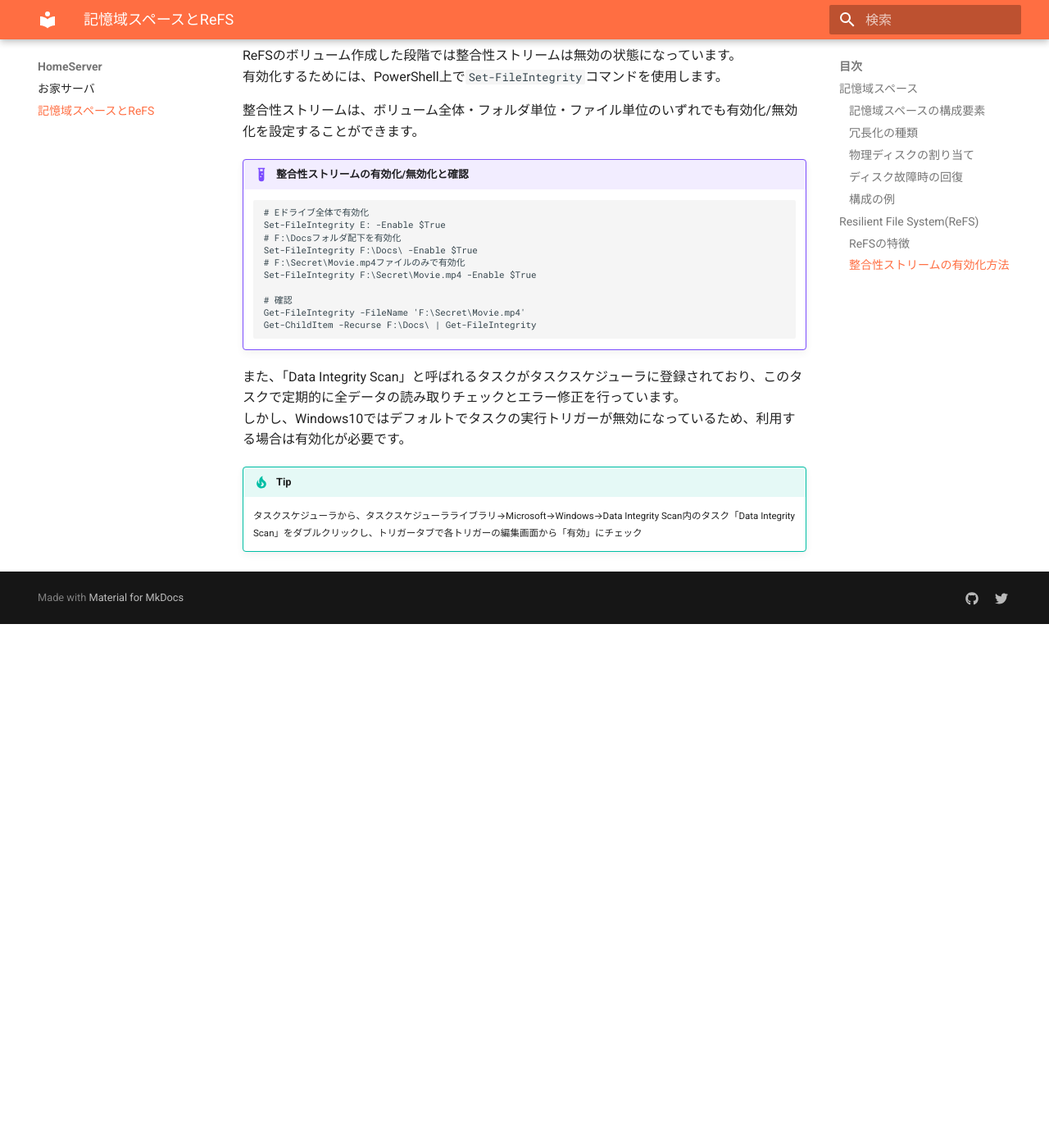
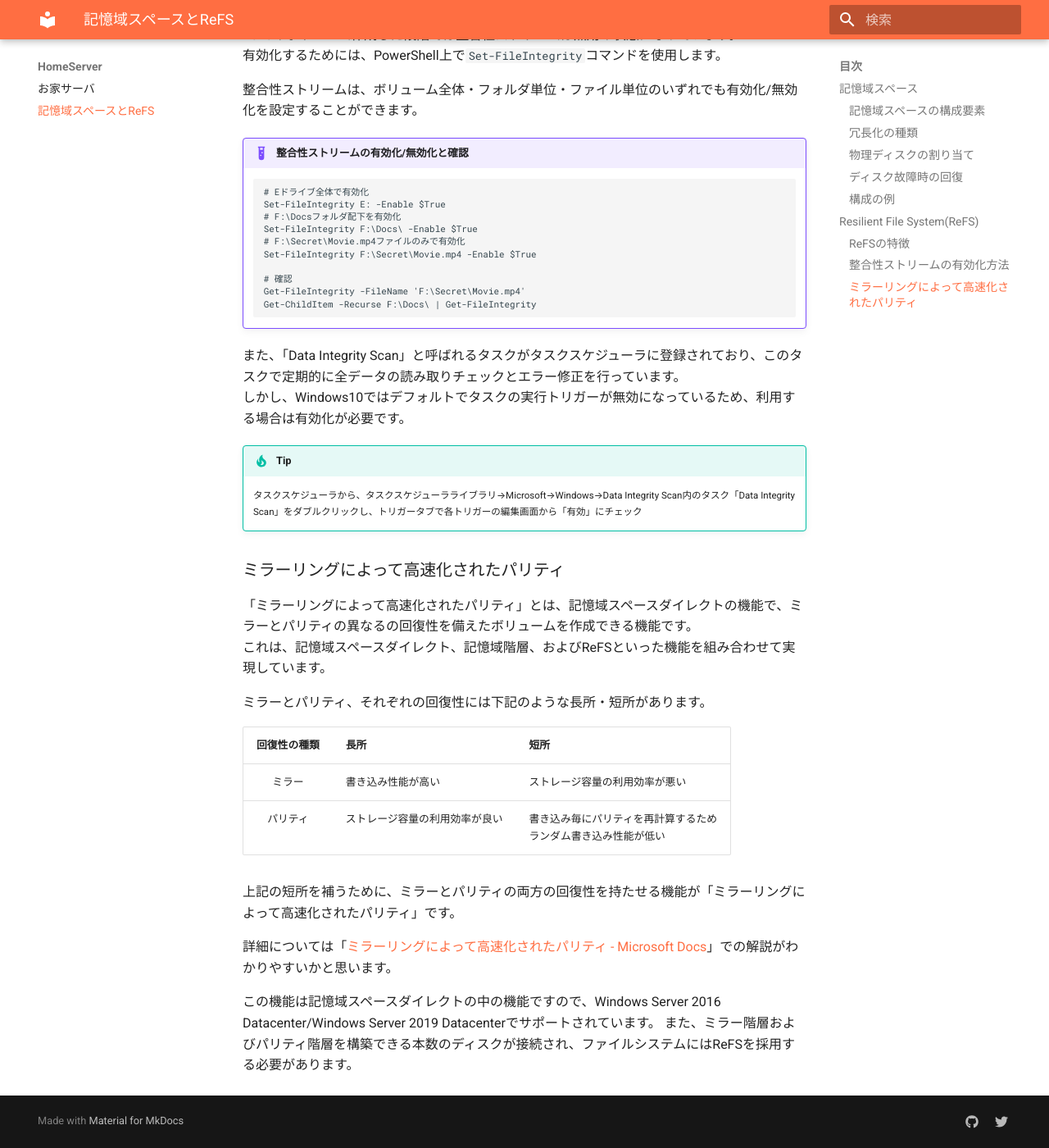
Before and after one commit to roy-n-roy/roy-n-roy.github.io, an MkDocs documentation site: the page built from docs/HomeServer/記憶域スペース.md, in a window 1280 px wide and 1400 px high, scrolled down 4794 px. Shown: the whole window at 82% size. Built offline with MkDocs 1.6.1 and Material for MkDocs 9.7.7, drawn with Linux system fonts in a browser that asks for light colours; before the commit the page ends 5555 px from its top, so only the background shows below that; some of the changed text lies outside the part shown.

Commit message:
記憶域スペースについて更新.

```diff
--- a/docs/HomeServer/記憶域スペース.md
+++ b/docs/HomeServer/記憶域スペース.md
@@ -137,8 +136,6 @@
 	しかし、細かいファイルアクセスの速度などについてはあまり得意で無く、あくまでサーバなどでの信頼性に重点をおいたものとなっています。
 	また、Windows OSの起動ディスクにReFSを採用することはできません。
 
-
-
 ### 整合性ストリームの有効化方法
 ReFSのボリューム作成した段階では整合性ストリームは無効の状態になっています。
 有効化するためには、PowerShell上で`Set-FileIntegrity`コマンドを使用します。
@@ -164,3 +161,21 @@
 
 !!! tip
 	<span style="font-size:90%;">タスクスケジューラから、タスクスケジューラライブラリ→Microsoft→Windows→Data Integrity Scan内のタスク「Data Integrity Scan」をダブルクリックし、トリガータブで各トリガーの編集画面から「有効」にチェック</span>
+
+### ミラーリングによって高速化されたパリティ
+「ミラーリングによって高速化されたパリティ」とは、記憶域スペースダイレクトの機能で、ミラーとパリティの異なるの回復性を備えたボリュームを作成できる機能です。
+これは、記憶域スペースダイレクト、記憶域階層、およびReFSといった機能を組み合わせて実現しています。
+
+ミラーとパリティ、それぞれの回復性には下記のような長所・短所があります。
+
+| 回復性の種類 | 長所 | 短所 |
+| :---------: | ---- | ---- |
+|    ミラー   | 書き込み性能が高い | ストレージ容量の利用効率が悪い  |
+|  パリティ   | ストレージ容量の利用効率が良い | 書き込み毎にパリティを再計算するため<br>ランダム書き込み性能が低い |
+
+上記の短所を補うために、ミラーとパリティの両方の回復性を持たせる機能が「ミラーリングによって高速化されたパリティ」です。
+
+詳細については「[ミラーリングによって高速化されたパリティ - Microsoft Docs](https://docs.microsoft.com/ja-jp/windows-server/storage/refs/mirror-accelerated-parity)」での解説がわかりやすいかと思います。
+
+この機能は記憶域スペースダイレクトの中の機能ですので、Windows Server 2016 Datacenter/Windows Server 2019 Datacenterでサポートされています。
+また、ミラー階層およびパリティ階層を構築できる本数のディスクが接続され、ファイルシステムにはReFSを採用する必要があります。
```
Also changed, not shown: other parts of docs/HomeServer/記憶域スペース.md (+3 -4 lines), docs/imgs/windows_storage_spaces_benchmark_1.png (added), docs/imgs/windows_storage_spaces_benchmark_2.png (added), docs/imgs/windows_storage_spaces_benchmark_3.png (added), docs/imgs/windows_storage_spaces_benchmark_4.png (added), docs/imgs/windows_storage_spaces_benchmark_5.png (added), docs/imgs/windows_storage_spaces_benchmark_6.png (added).
